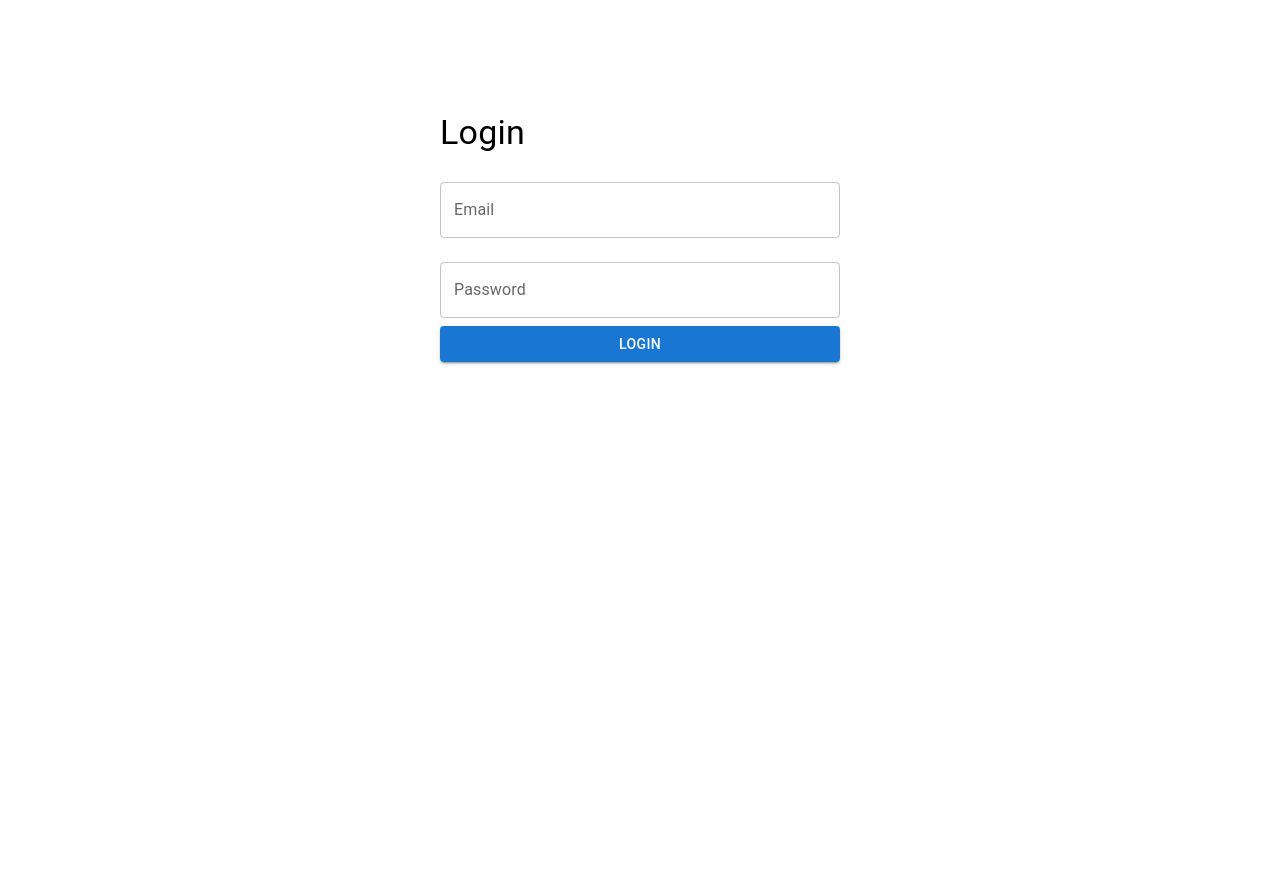
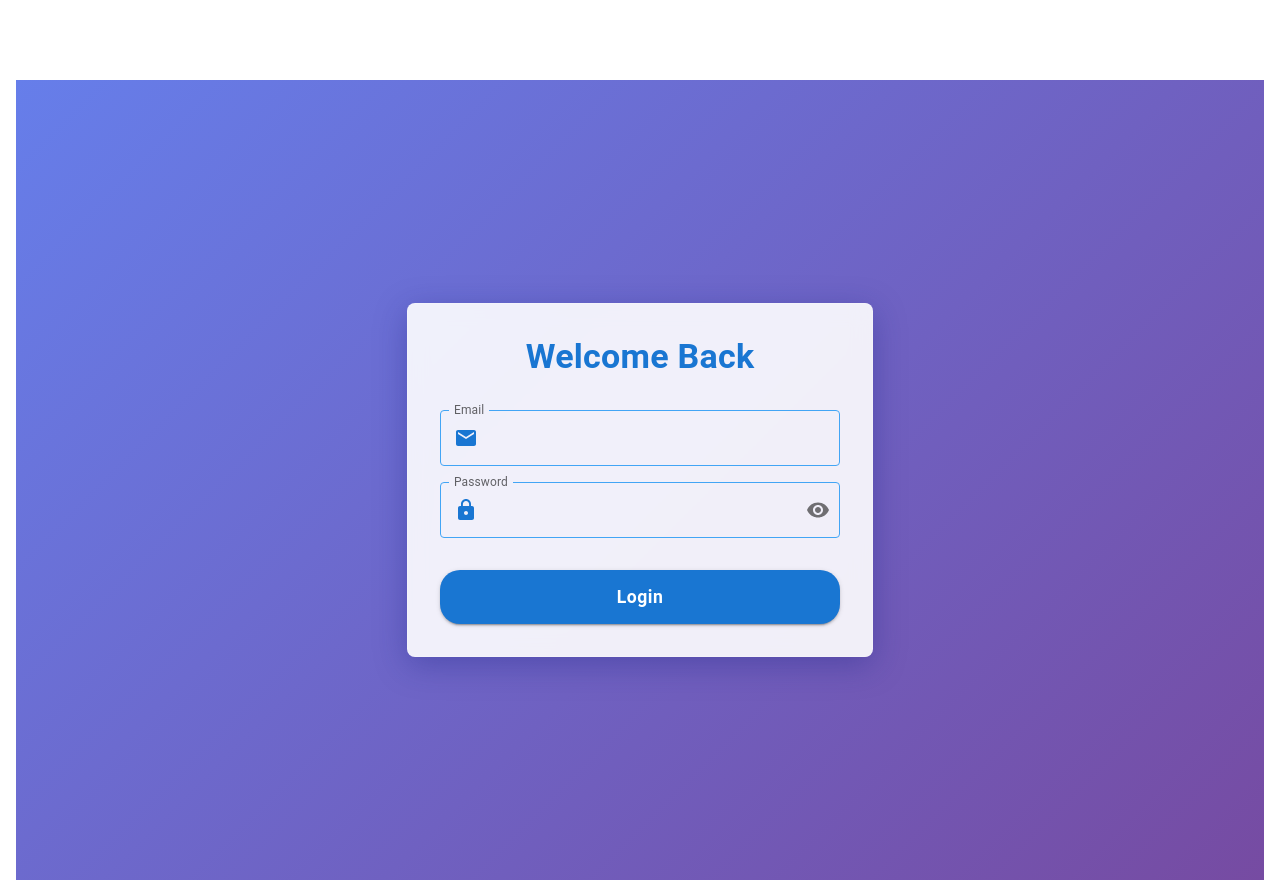
Before and after one commit to ifrah-adnan/Quittance-Project, a Next.js app in the folder frontend-app/: page /authentification/login in a window 1280 px wide. Before the commit the page ends 800 px from the top, so only its background shows below. Built offline with nearby package versions, Linux system fonts and the light colour scheme; what @nextui-org/react would draw is missing.

Commit message:
update style for login and signup page && create middelewar for login and signup frontend

```diff
--- a/frontend-app/AuthContext.js
+++ b/frontend-app/AuthContext.js
@@ -1,18 +1,20 @@
 import React, { createContext, useState, useContext, useEffect } from "react";
 import axios from "axios";
+import { useRouter } from "next/router";
 
 const AuthContext = createContext();
 
 export const AuthProvider = ({ children }) => {
   const [isAuthenticated, setIsAuthenticated] = useState(false);
-  const [user, setUser] = useState(null); // Ajouter l'état pour les informations utilisateur
+  const [user, setUser] = useState(null);
+  const router = useRouter();
 
   useEffect(() => {
     // Récupérer les informations utilisateur depuis le localStorage lors du chargement
     const authToken = localStorage.getItem("authToken");
     if (authToken) {
       axios
-        .get("http://localhost:3001/api/user", {
+        .get("http://localhost:3001/user", {
           headers: {
             Authorization: `Bearer ${authToken}`,
           },
@@ -49,6 +51,7 @@ export const AuthProvider = ({ children }) => {
   const logout = () => {
     setIsAuthenticated(false);
     setUser(null);
+    router.push("/");
     localStorage.removeItem("authToken");
   };
 
--- a/frontend-app/components/Layout.js
+++ b/frontend-app/components/Layout.js
@@ -2,7 +2,7 @@ import React, { useEffect, useState } from "react";
 import Sidebar from "./Sidebar";
 import { Search } from "lucide-react";
 import { useTheme } from "next-themes";
-import { useAuth } from "../AuthContext"; // Importer le contexte d'authentification
+import { useAuth } from "../AuthContext";
 
 import {
   AppBar,
@@ -11,6 +11,10 @@ import {
   InputBase,
   Box,
   IconButton,
+  Button,
+  Menu,
+  MenuItem,
+  Avatar,
 } from "@mui/material";
 import { styled } from "@mui/material/styles";
 import { Moon, Sun } from "lucide-react";
@@ -48,12 +52,18 @@ const StyledSearchInput = styled(InputBase)(({ theme }) => ({
     color: "#6a737d",
   },
 }));
-
 const Layout = ({ children, onSearch, exclude }) => {
   const [searchTerm, setSearchTerm] = useState("");
   const { theme, setTheme } = useTheme();
   const [mounted, setMounted] = useState(false);
-  const { isAuthenticated } = useAuth(); // Utiliser le contexte d'authentification
+  const { isAuthenticated, user, logout } = useAuth();
+  const [anchorEl, setAnchorEl] = useState(null);
+
+  console.log("Is Authenticated in Layout:", isAuthenticated);
+
+  useEffect(() => {
+    console.log("Is Authenticated changed:", isAuthenticated);
+  }, [isAuthenticated]);
 
   useEffect(() => {
     setMounted(true);
@@ -71,19 +81,30 @@ const Layout = ({ children, onSearch, exclude }) => {
     setTheme(theme === "light" ? "dark" : "light");
   };
 
-  // Si la route actuelle est dans la liste des exclusions, ne pas afficher le Layout
+  const handleMenuOpen = (event) => {
+    setAnchorEl(event.currentTarget);
+  };
+
+  const handleMenuClose = () => {
+    setAnchorEl(null);
+  };
+
+  const handleLogout = () => {
+    logout();
+    handleMenuClose();
+  };
+
   if (exclude) {
     return children;
   }
 
-  if (!mounted) return null; // Ne rend rien avant le premier rendu
+  if (!mounted) return null;
 
   return (
     <div style={{ display: "flex" }}>
-      {isAuthenticated && <Sidebar />}{" "}
-      {/* Afficher la Sidebar si authentifié */}
+      {isAuthenticated && <Sidebar />}
       <Box sx={{ display: "flex", flexDirection: "column", width: "100%" }}>
-        {isAuthenticated && ( // Afficher le AppBar uniquement si authentifié
+        {isAuthenticated && (
           <StyledAppBar position="static">
             <StyledToolbar>
               <Typography
@@ -106,14 +127,26 @@ const Layout = ({ children, onSearch, exclude }) => {
                   }
                 />
               </div>
-              <IconButton
-                onClick={toggleTheme}
-                sx={{
-                  color: "#24292f",
-                }}
-              >
+              <IconButton onClick={toggleTheme} sx={{ color: "#24292f" }}>
                 {theme === "light" ? <Moon size={24} /> : <Sun size={24} />}
               </IconButton>
+              <Button
+                onClick={handleMenuOpen}
+                startIcon={
+                  <Avatar sx={{ width: 24, height: 24 }}>
+                    {user?.name?.charAt(0)}
+                  </Avatar>
+                }
+              >
+                {user?.name}
+              </Button>
+              <Menu
+                anchorEl={anchorEl}
+                open={Boolean(anchorEl)}
+                onClose={handleMenuClose}
+              >
+                <MenuItem onClick={handleLogout}>Logout</MenuItem>
+              </Menu>
             </StyledToolbar>
           </StyledAppBar>
         )}
--- a/frontend-app/pages/authentification/login.js
+++ b/frontend-app/pages/authentification/login.js
@@ -6,18 +6,65 @@ import {
   Box,
   Snackbar,
   Alert,
+  Paper,
+  InputAdornment,
+  IconButton,
 } from "@mui/material";
+import { styled } from "@mui/material/styles";
 import axios from "axios";
 import { useRouter } from "next/router";
-import { useAuth } from "../../AuthContext"; // Assurez-vous que le chemin est correct
+import { useAuth } from "../../AuthContext";
+import EmailIcon from "@mui/icons-material/Email";
+import LockIcon from "@mui/icons-material/Lock";
+import VisibilityIcon from "@mui/icons-material/Visibility";
+import VisibilityOffIcon from "@mui/icons-material/VisibilityOff";
+
+const StyledPaper = styled(Paper)(({ theme }) => ({
+  padding: theme.spacing(4),
+  backgroundColor: "rgba(255, 255, 255, 0.9)",
+  backdropFilter: "blur(10px)",
+  borderRadius: theme.shape.borderRadius * 2,
+  boxShadow: "0 8px 32px 0 rgba(31, 38, 135, 0.37)",
+  border: "1px solid rgba(255, 255, 255, 0.18)",
+}));
+
+const StyledTextField = styled(TextField)(({ theme }) => ({
+  marginBottom: theme.spacing(2),
+  "& .MuiOutlinedInput-root": {
+    "& fieldset": {
+      borderColor: theme.palette.primary.light,
+    },
+    "&:hover fieldset": {
+      borderColor: theme.palette.primary.main,
+    },
+    "&.Mui-focused fieldset": {
+      borderColor: theme.palette.primary.dark,
+    },
+  },
+}));
+
+const StyledButton = styled(Button)(({ theme }) => ({
+  marginTop: theme.spacing(2),
+  padding: theme.spacing(1.5),
+  fontWeight: "bold",
+  borderRadius: theme.shape.borderRadius * 5,
+  textTransform: "none",
+  fontSize: "1.1rem",
+  transition: "all 0.3s ease-in-out",
+  "&:hover": {
+    transform: "translateY(-3px)",
+    boxShadow: "0 4px 20px rgba(0, 0, 0, 0.1)",
+  },
+}));
 
 const Login = () => {
   const [email, setEmail] = useState("");
   const [password, setPassword] = useState("");
+  const [showPassword, setShowPassword] = useState(false);
   const [error, setError] = useState("");
   const [success, setSuccess] = useState("");
   const router = useRouter();
-  const { login } = useAuth(); // Utilisez le hook d'authentification
+  const { login } = useAuth();
 
   const handleSubmit = async (e) => {
     e.preventDefault();
@@ -27,15 +74,9 @@ const Login = () => {
         password,
       });
 
-      // Supposons que la réponse contienne un token
       const { token } = response.data;
-
-      // Stocker le token dans le localStorage ou sessionStorage
       localStorage.setItem("authToken", token);
-
-      // Mettez à jour le contexte d'authentification
-      login(); // Met à jour le contexte si nécessaire
-
+      login();
       setSuccess("Login successful!");
       router.push("/properties");
     } catch (err) {
@@ -44,42 +85,108 @@ const Login = () => {
   };
 
   return (
-    <Box sx={{ maxWidth: 400, mx: "auto", mt: 4 }}>
-      <Typography variant="h4" component="h1" gutterBottom>
-        Login
+    <Box
+      sx={{
+        minHeight: "100vh",
+        display: "flex",
+        alignItems: "center",
+        justifyContent: "center",
+        background: "linear-gradient(135deg, #667eea 0%, #764ba2 100%)",
+        backgroundAttachment: "fixed",
+      }}
+    >
+      <StyledPaper elevation={3}>
+        <Box sx={{ maxWidth: 400, mx: "auto" }}>
+          <Typography
+            variant="h4"
+            component="h1"
+            gutterBottom
+            align="center"
+            sx={{ fontWeight: "bold", color: "primary.main", mb: 4 }}
+          >
+            Welcome Back
           </Typography>
           <form onSubmit={handleSubmit}>
-        <TextField
+            <StyledTextField
               label="Email"
               variant="outlined"
               fullWidth
-          margin="normal"
               value={email}
               onChange={(e) => setEmail(e.target.value)}
+              InputProps={{
+                startAdornment: (
+                  <InputAdornment position="start">
+                    <EmailIcon color="primary" />
+                  </InputAdornment>
+                ),
+              }}
             />
-        <TextField
+            <StyledTextField
               label="Password"
-          type="password"
+              type={showPassword ? "text" : "password"}
               variant="outlined"
               fullWidth
-          margin="normal"
               value={password}
               onChange={(e) => setPassword(e.target.value)}
+              InputProps={{
+                startAdornment: (
+                  <InputAdornment position="start">
+                    <LockIcon color="primary" />
+                  </InputAdornment>
+                ),
+                endAdornment: (
+                  <InputAdornment position="end">
+                    <IconButton
+                      onClick={() => setShowPassword(!showPassword)}
+                      edge="end"
+                    >
+                      {showPassword ? (
+                        <VisibilityOffIcon />
+                      ) : (
+                        <VisibilityIcon />
+                      )}
+                    </IconButton>
+                  </InputAdornment>
+                ),
+              }}
             />
-        <Button type="submit" variant="contained" color="primary" fullWidth>
+            <StyledButton
+              type="submit"
+              variant="contained"
+              color="primary"
+              fullWidth
+            >
               Login
-        </Button>
+            </StyledButton>
           </form>
-      {error && (
-        <Snackbar open={true} autoHideDuration={6000}>
-          <Alert severity="error">{error}</Alert>
+        </Box>
+      </StyledPaper>
+      <Snackbar
+        open={!!error}
+        autoHideDuration={6000}
+        onClose={() => setError("")}
+      >
+        <Alert
+          onClose={() => setError("")}
+          severity="error"
+          sx={{ width: "100%" }}
+        >
+          {error}
+        </Alert>
       </Snackbar>
-      )}
-      {success && (
-        <Snackbar open={true} autoHideDuration={6000}>
-          <Alert severity="success">{success}</Alert>
+      <Snackbar
+        open={!!success}
+        autoHideDuration={6000}
+        onClose={() => setSuccess("")}
+      >
+        <Alert
+          onClose={() => setSuccess("")}
+          severity="success"
+          sx={{ width: "100%" }}
+        >
+          {success}
+        </Alert>
       </Snackbar>
-      )}
     </Box>
   );
 };
```
Also changed, not shown: frontend-app/pages/authentification/signup.js (+135 -26 lines), frontend-app/pages/index.js (+86 -16 lines). Lines whose indentation alone changed are shown as unchanged.
